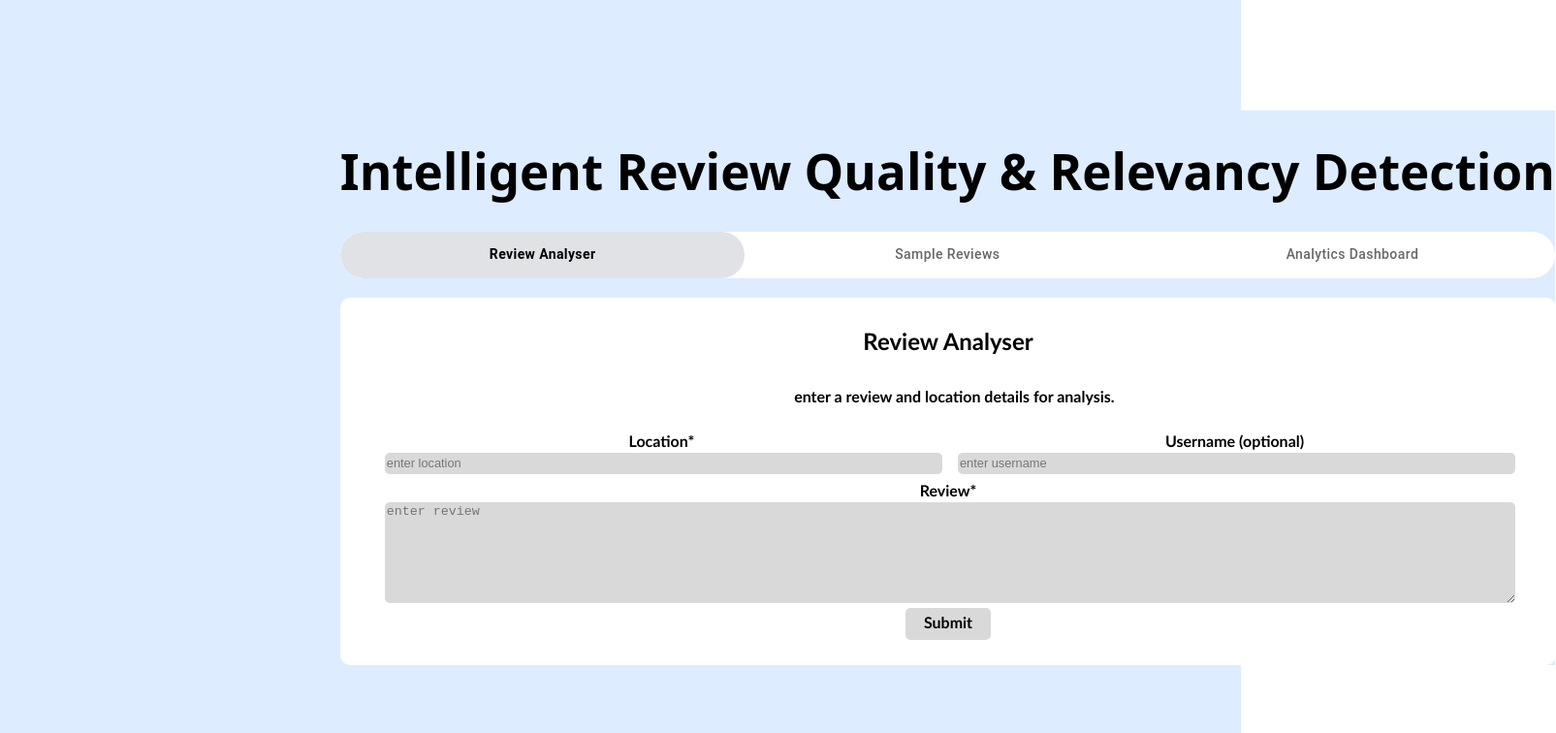
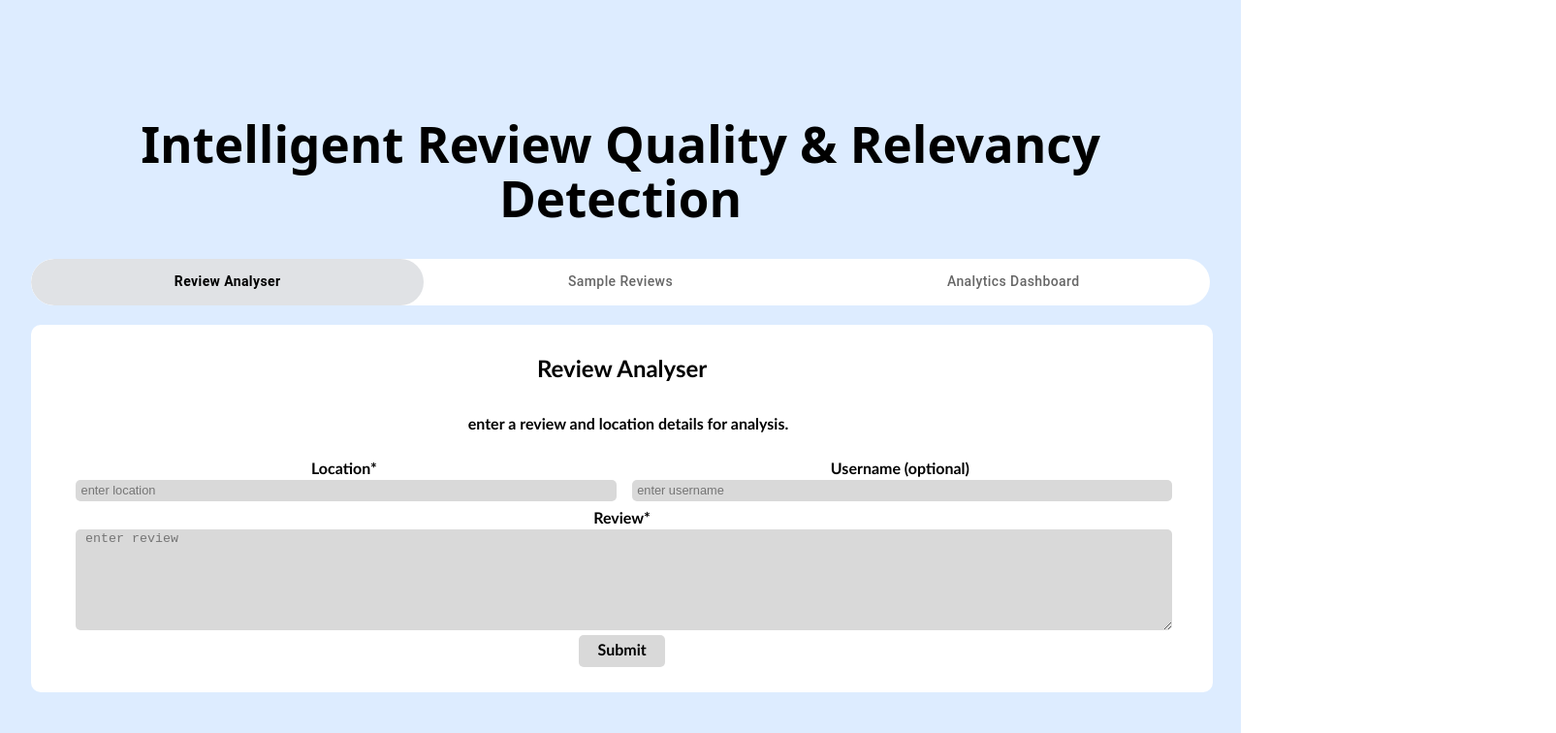
Before and after one commit to zkdlffkdb/location-review-validator, a React (Vite) app in the folder web-app/: page / in a window 1280 px wide. Shown: the top 756 px of the page at 97% size, 1605 px wide, since content can reach past the window. Built offline with nearby package versions, Linux system fonts and the light colour scheme.

Commit message:
fixed ui for review analyser

```diff
--- a/web-app/src/App.css
+++ b/web-app/src/App.css
@@ -1,7 +1,10 @@
 #root {
-  max-width: 1280px;
-  padding: 0;
+  width: 100%;
+  height: 100%;
   text-align: center;
+  padding: 2rem;
+  margin: 0 auto !important;
+  justify-content: center;
 }
 
 body {
--- a/web-app/src/App.jsx
+++ b/web-app/src/App.jsx
@@ -43,7 +43,6 @@ function App() {
 			display: "flex",
 			justifyContent: "center",
 			flexDirection: "column",
-			marginLeft: "28%",
 			backgroundColor: "#DDECFF",
 		}}
 		>
--- a/web-app/src/components/ReviewForm.jsx
+++ b/web-app/src/components/ReviewForm.jsx
@@ -31,7 +31,7 @@ function ReviewForm() {
                   id="loc"
                   value={loc}
                   onChange={(e) => setLoc(e.target.value)}
-                  placeholder="enter location"
+                  placeholder=" enter location"
                   required
                   className={styles.shortinput}
                 />
@@ -44,7 +44,7 @@ function ReviewForm() {
                   id="username"
                   value={username}
                   onChange={(e) => setUsername(e.target.value)}
-                  placeholder="enter username"
+                  placeholder=" enter username"
                   className={styles.shortinput}
                 />
               </div>
@@ -57,7 +57,7 @@ function ReviewForm() {
                 id="review"
                 value={review}
                 onChange={(e) => setReview(e.target.value)}
-                placeholder="enter review"
+                placeholder=" enter review"
                 required
                 className={styles.input}
               />
```
